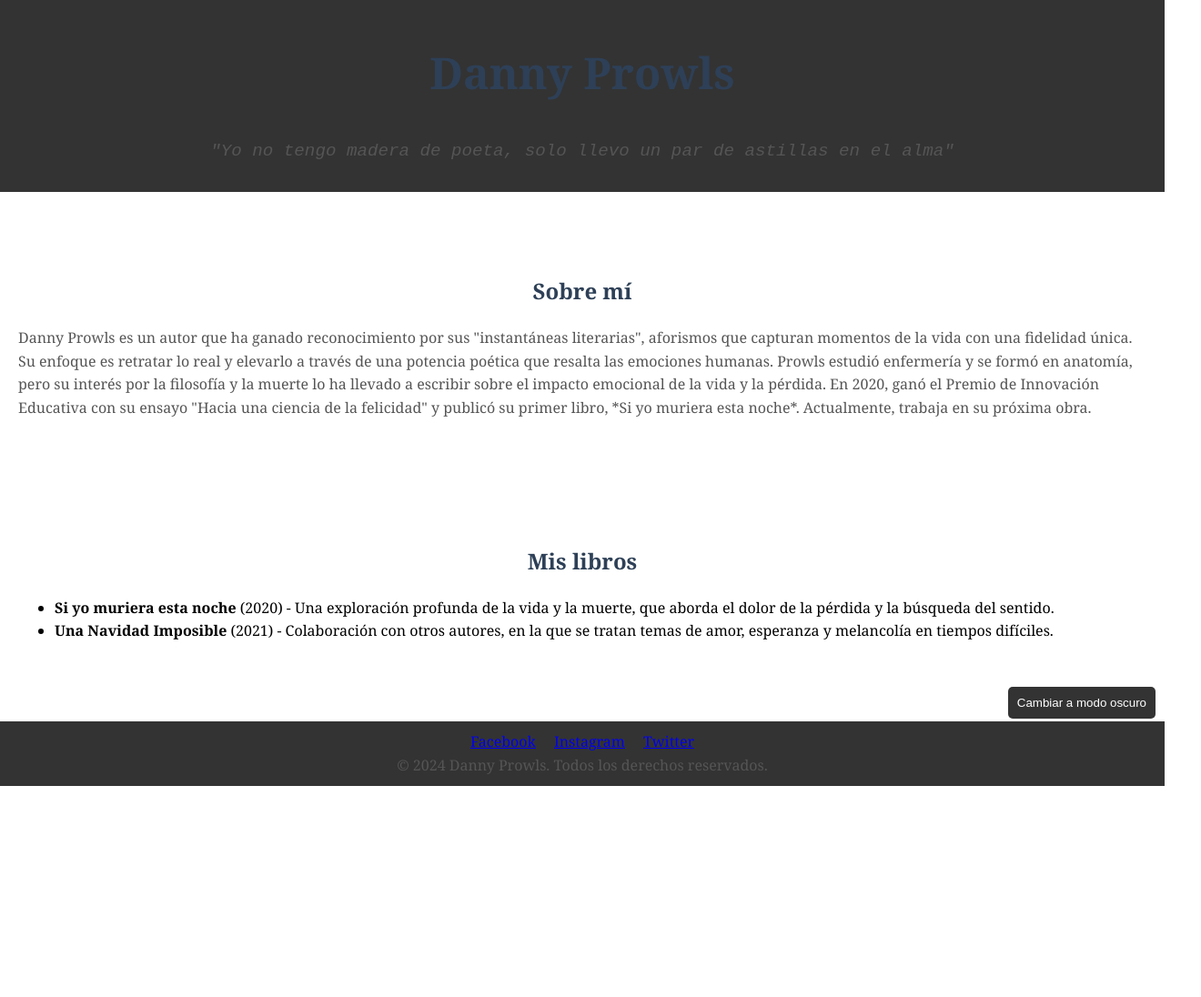
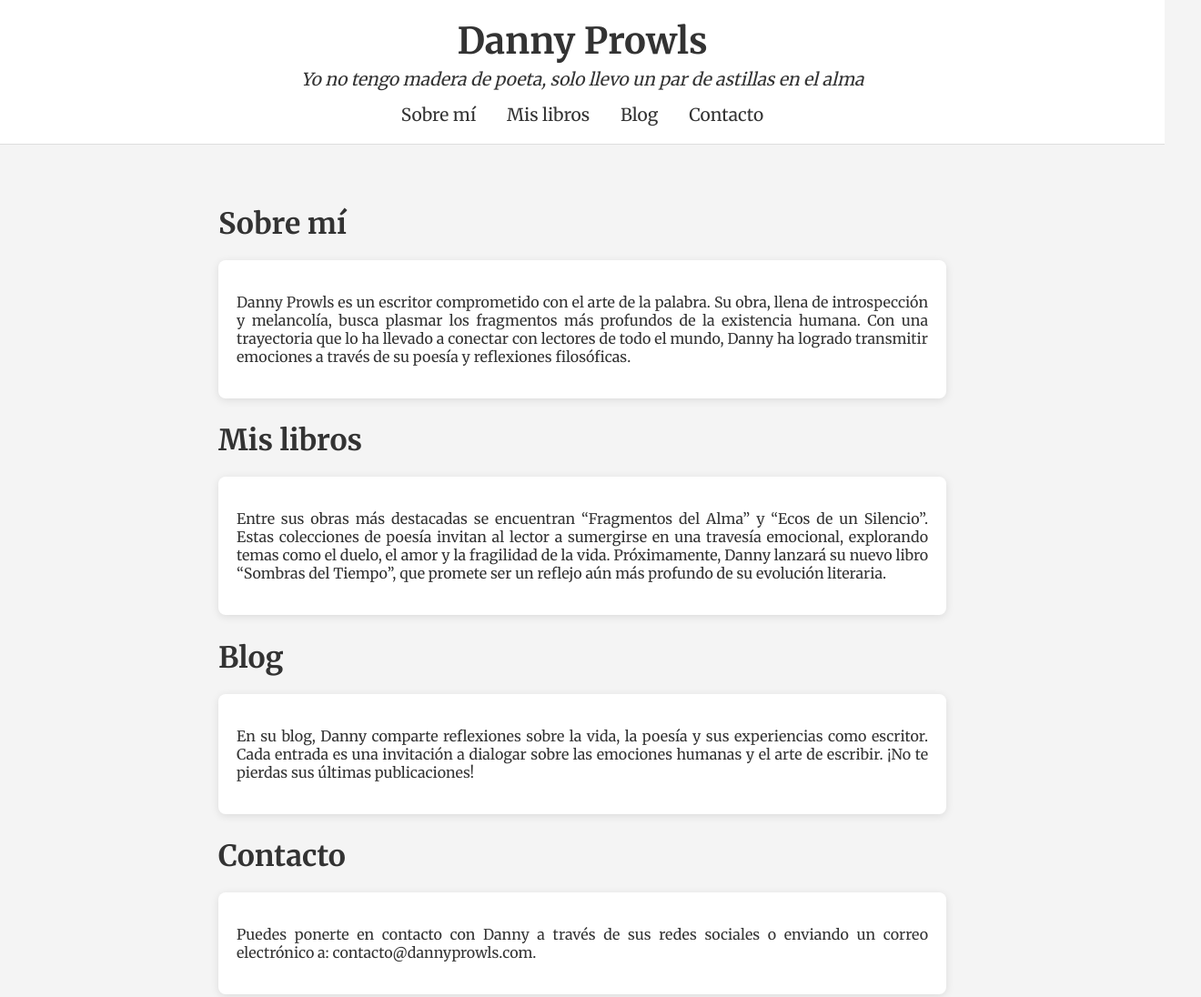
Before and after one commit to dannyprowls/dannyprowls.github.io, a plain HTML site: page index.html in a window 1280 px wide. Shown: the top 1096 px of the page at 91% size, 1320 px wide, since content can reach past the window. Before the commit the page ends 864 px from the top, so only its background shows below. Drawn offline with Linux system fonts and the light colour scheme.

Commit message:
Add files via upload

```diff
--- a/index.html
+++ b/index.html
@@ -3,102 +3,208 @@
 <head>
     <meta charset="UTF-8">
     <meta name="viewport" content="width=device-width, initial-scale=1.0">
-    <title>Danny Prowls - Página Oficial</title>
-    <link rel="stylesheet" href="styles.css">
+    <title>Danny Prowls - Escritor</title>
+    <!-- Importar fuente con serifa -->
+    <link href="https://fonts.googleapis.com/css2?family=Merriweather:wght@400;700&display=swap" rel="stylesheet">
+    <!-- Importar Font Awesome -->
+    <link rel="stylesheet" href="https://cdnjs.cloudflare.com/ajax/libs/font-awesome/6.0.0-beta3/css/all.min.css">
     <style>
         body {
-            font-family: 'Georgia', serif;
-            background-color: var(--background);
-            color: var(--text-color);
-            transition: background-color 0.3s, color 0.3s;
+            font-family: 'Merriweather', serif;
+            background-color: #f4f4f4;
+            color: #333;
+            margin: 0;
+            padding: 0;
+            display: flex;
+            flex-direction: column;
+            min-height: 100vh;
+            transition: background-color 0.3s ease, color 0.3s ease;
         }
-        h1, h2 {
+
+        header {
+            background-color: #fff;
+            padding: 20px;
             text-align: center;
+            border-bottom: 1px solid #ddd;
+            position: sticky;
+            top: 0;
+            z-index: 1000;
         }
-        .header {
-            background-color: #333;
-            padding: 10px;
-            color: white;
-            text-align: center;
+
+        header h1 {
+            margin: 0;
+            font-size: 2.5em;
         }
-        .header h1 {
-            font-size: 3em;
-        }
-        .header p {
+
+        header p {
+            margin: 5px 0;
             font-size: 1.2em;
-            font-family: 'Courier New', Courier, monospace;
             font-style: italic;
         }
+
+        nav {
+            margin-top: 15px;
+        }
+
+        nav a {
+            color: #333;
+            text-decoration: none;
+            margin: 0 15px;
+            font-size: 1.2em;
+            transition: color 0.3s ease;
+        }
+
+        nav a:hover {
+            color: #0077b5;
+        }
+
         .content {
-            margin: 20px;
+            padding: 40px;
+            max-width: 800px;
+            margin: 0 auto;
+            flex-grow: 1;
+            text-align: justify;
+            opacity: 0;
+            transform: translateY(20px);
+            animation: fadeIn 1s ease forwards;
         }
+
+        .content h2 {
+            font-size: 2em;
+            margin-bottom: 20px;
+        }
+
+        .card {
+            background-color: #fff;
+            padding: 20px;
+            border-radius: 8px;
+            box-shadow: 0 2px 10px rgba(0, 0, 0, 0.1);
+            margin-bottom: 20px;
+            transition: transform 0.3s ease, box-shadow 0.3s ease;
+        }
+
+        .card:hover {
+            transform: translateY(-5px);
+            box-shadow: 0 4px 15px rgba(0, 0, 0, 0.2);
+        }
+
         footer {
             background-color: #333;
-            color: white;
-            padding: 10px;
+            color: #fff;
             text-align: center;
+            padding: 20px;
+            position: relative;
+            width: 100%;
         }
-        .social-links {
-            display: flex;
-            justify-content: center;
-            gap: 20px;
+
+        footer .social-links a {
+            color: #fff;
+            text-decoration: none;
+            margin: 0 15px;
+            font-size: 1.5em;
         }
-        .dark-mode-toggle {
+
+        footer .social-links a:hover {
+            color: #0077b5;
+        }
+
+        @keyframes fadeIn {
+            0% {
+                opacity: 0;
+                transform: translateY(20px);
+            }
+            100% {
+                opacity: 1;
+                transform: translateY(0);
+            }
+        }
+
+        /* Modo oscuro */
+        .dark-mode {
+            background-color: #121212;
+            color: #e0e0e0;
+        }
+
+        .dark-mode header {
+            background-color: #1e1e1e;
+        }
+
+        .dark-mode footer {
+            background-color: #1e1e1e;
+        }
+
+        .toggle-button {
             position: fixed;
-            bottom: 10px;
-            right: 10px;
-            padding: 10px;
-            background-color: #333;
+            top: 20px;
+            right: 20px;
+            background-color: #0077b5;
             color: white;
             border: none;
+            padding: 10px 20px;
+            cursor: pointer;
             border-radius: 5px;
-            cursor: pointer;
+            font-size: 1em;
         }
-        :root {
-            --background: #ffffff;
-            --text-color: #000000;
+
+        .toggle-button:hover {
+            background-color: #005f85;
         }
-        .dark-mode :root {
-            --background: #121212;
-            --text-color: #ffffff;
-        }
+
     </style>
 </head>
 <body>
-    <div class="header">
+
+<header>
     <h1>Danny Prowls</h1>
-        <p>"Yo no tengo madera de poeta, solo llevo un par de astillas en el alma"</p>
+    <p>Yo no tengo madera de poeta, solo llevo un par de astillas en el alma</p>
+    <nav>
+        <a href="#about">Sobre mí</a>
+        <a href="#works">Mis libros</a>
+        <a href="#blog">Blog</a>
+        <a href="#contact">Contacto</a>
+    </nav>
+</header>
+
+<div class="content">
+    <h2 id="about">Sobre mí</h2>
+    <div class="card">
+        <p>Danny Prowls es un escritor comprometido con el arte de la palabra. Su obra, llena de introspección y melancolía, busca plasmar los fragmentos más profundos de la existencia humana. Con una trayectoria que lo ha llevado a conectar con lectores de todo el mundo, Danny ha logrado transmitir emociones a través de su poesía y reflexiones filosóficas.</p>
     </div>
-    <div class="content">
-        <section id="sobre-mi">
-            <h2>Sobre mí</h2>
-            <p>Danny Prowls es un autor que ha ganado reconocimiento por sus "instantáneas literarias", aforismos que capturan momentos de la vida con una fidelidad única. Su enfoque es retratar lo real y elevarlo a través de una potencia poética que resalta las emociones humanas. Prowls estudió enfermería y se formó en anatomía, pero su interés por la filosofía y la muerte lo ha llevado a escribir sobre el impacto emocional de la vida y la pérdida. En 2020, ganó el Premio de Innovación Educativa con su ensayo "Hacia una ciencia de la felicidad" y publicó su primer libro, *Si yo muriera esta noche*. Actualmente, trabaja en su próxima obra.</p>
-        </section>
 
-        <section id="mis-libros">
-            <h2>Mis libros</h2>
-            <ul>
-                <li><strong>Si yo muriera esta noche</strong> (2020) - Una exploración profunda de la vida y la muerte, que aborda el dolor de la pérdida y la búsqueda del sentido.</li>
-                <li><strong>Una Navidad Imposible</strong> (2021) - Colaboración con otros autores, en la que se tratan temas de amor, esperanza y melancolía en tiempos difíciles.</li>
-            </ul>
-        </section>
+    <h2 id="works">Mis libros</h2>
+    <div class="card">
+        <p>Entre sus obras más destacadas se encuentran “Fragmentos del Alma” y “Ecos de un Silencio”. Estas colecciones de poesía invitan al lector a sumergirse en una travesía emocional, explorando temas como el duelo, el amor y la fragilidad de la vida. Próximamente, Danny lanzará su nuevo libro “Sombras del Tiempo”, que promete ser un reflejo aún más profundo de su evolución literaria.</p>
+    </div>
+
+    <h2 id="blog">Blog</h2>
+    <div class="card">
+        <p>En su blog, Danny comparte reflexiones sobre la vida, la poesía y sus experiencias como escritor. Cada entrada es una invitación a dialogar sobre las emociones humanas y el arte de escribir. ¡No te pierdas sus últimas publicaciones!</p>
+    </div>
+
+    <h2 id="contact">Contacto</h2>
+    <div class="card">
+        <p>Puedes ponerte en contacto con Danny a través de sus redes sociales o enviando un correo electrónico a: contacto@dannyprowls.com.</p>
+    </div>
 </div>
 
 <footer>
+    <p>Sigue mis redes sociales</p>
     <div class="social-links">
-            <a href="https://www.facebook.com/dannyprowls">Facebook</a>
-            <a href="https://www.instagram.com/dannyprowls">Instagram</a>
-            <a href="https://www.twitter.com/dannyprowls">Twitter</a>
+        <a href="https://www.facebook.com/tuusuario" target="_blank"><i class="fab fa-facebook-f"></i></a>
+        <a href="https://www.instagram.com/tuusuario" target="_blank"><i class="fab fa-instagram"></i></a>
+        <a href="https://www.twitter.com/tuusuario" target="_blank"><i class="fab fa-twitter"></i></a>
     </div>
     <p>&copy; 2024 Danny Prowls. Todos los derechos reservados.</p>
 </footer>
 
-    <button class="dark-mode-toggle" onclick="toggleDarkMode()">Cambiar a modo oscuro</button>
+<!-- Botón para cambiar a modo oscuro -->
+<button class="toggle-button" onclick="toggleDarkMode()">Modo Oscuro</button>
 
 <script>
     function toggleDarkMode() {
         document.body.classList.toggle('dark-mode');
     }
 </script>
+
 </body>
 </html>
```
Lines whose indentation alone changed are shown as unchanged.
